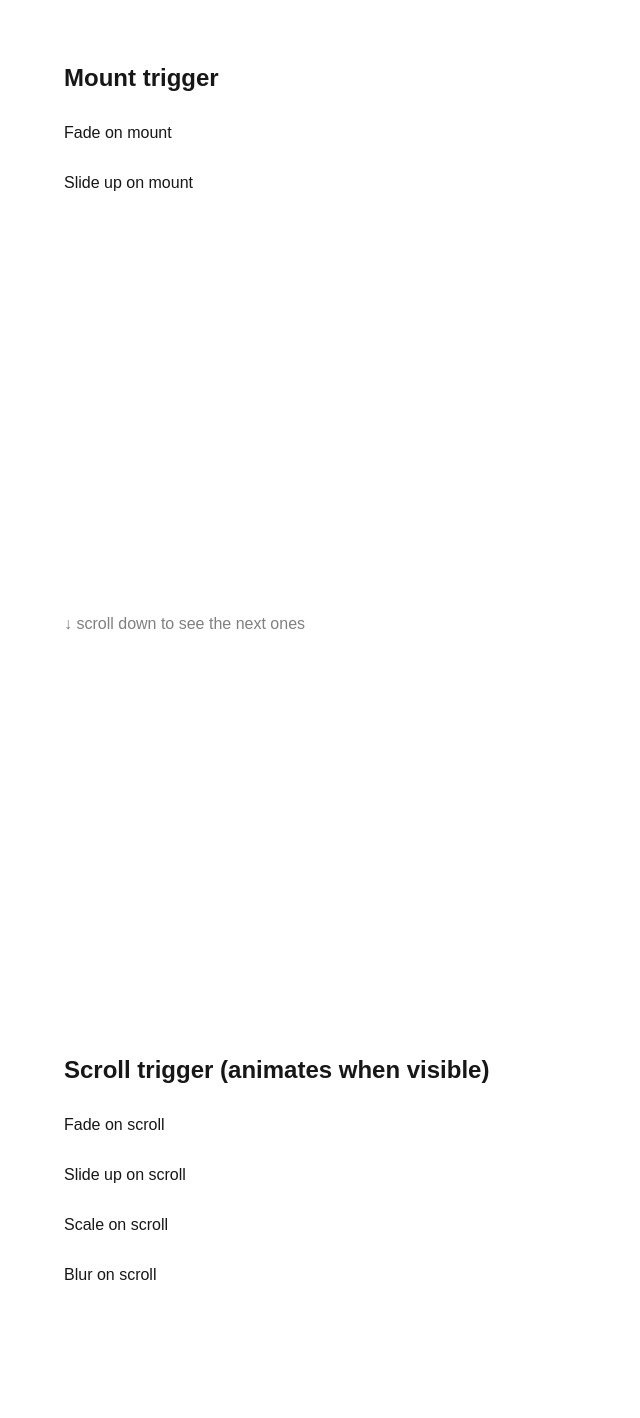
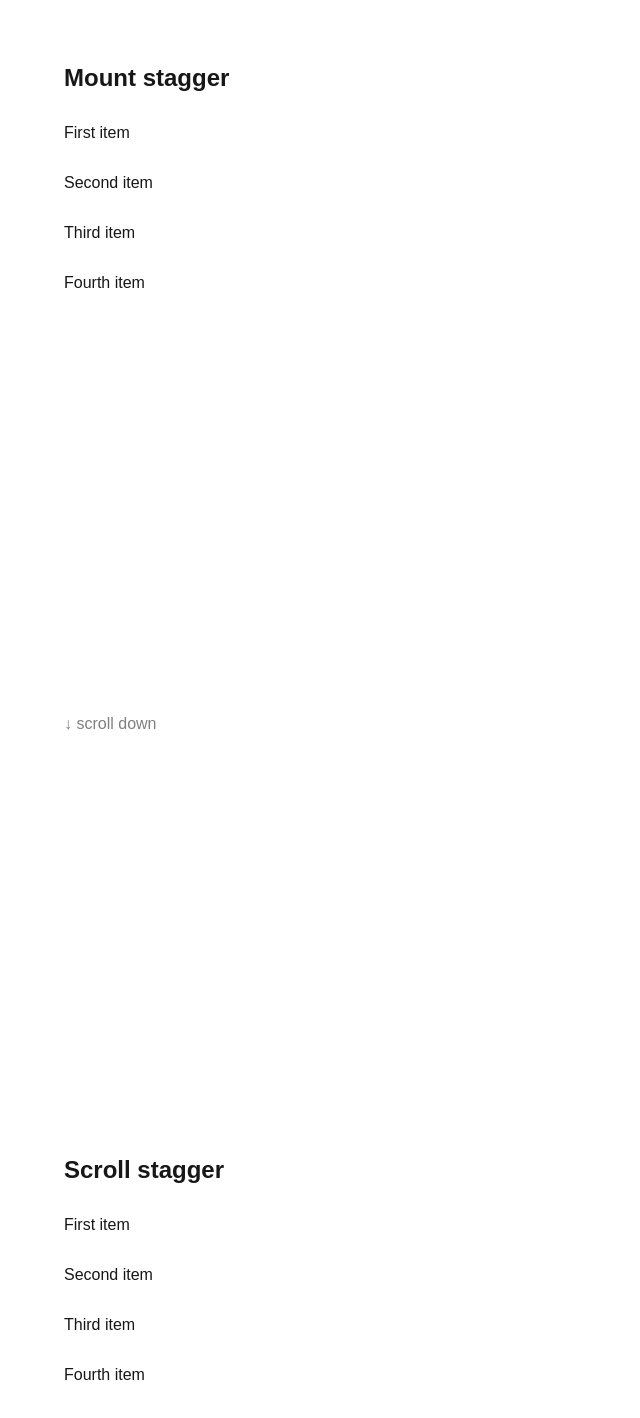
Before and after one commit to acristinaa/animations, a Next.js app: page / in a window 1280 px wide. Shown: the top 1418 px of the page, without its empty margins (0-640 px from the left). Before the commit the page ends 1348 px from the top, so only its background shows below. Built offline with nearby package versions, Linux system fonts and the light colour scheme.

Commit message:
add stagger.

```diff
--- a/app/page.tsx
+++ b/app/page.tsx
@@ -1,4 +1,4 @@
-import { AnimateIn } from "./components/AnimateIn";
+import { Stagger } from "./components/stagger";
 
 export default function Home() {
   return (
@@ -9,31 +9,25 @@ export default function Home() {
         flexDirection: "column",
         gap: "2rem",
       }}>
-      <h2>Mount trigger</h2>
-      <AnimateIn variant="fade">
-        <p>Fade on mount</p>
-      </AnimateIn>
-      <AnimateIn variant="slide-up" delay={100}>
-        <p>Slide up on mount</p>
-      </AnimateIn>
+      <h2>Mount stagger</h2>
+      <Stagger variant="slide-up" staggerMs={100}>
+        <p>First item</p>
+        <p>Second item</p>
+        <p>Third item</p>
+        <p>Fourth item</p>
+      </Stagger>
 
       <div style={{ height: "100vh", display: "flex", alignItems: "center" }}>
-        <p style={{ color: "gray" }}>↓ scroll down to see the next ones</p>
+        <p style={{ color: "gray" }}>↓ scroll down</p>
       </div>
 
-      <h2>Scroll trigger (animates when visible)</h2>
-      <AnimateIn variant="fade" trigger="scroll">
-        <p>Fade on scroll</p>
-      </AnimateIn>
-      <AnimateIn variant="slide-up" trigger="scroll" delay={100}>
-        <p>Slide up on scroll</p>
-      </AnimateIn>
-      <AnimateIn variant="scale" trigger="scroll" delay={200}>
-        <p>Scale on scroll</p>
-      </AnimateIn>
-      <AnimateIn variant="blur" trigger="scroll" delay={300}>
-        <p>Blur on scroll</p>
-      </AnimateIn>
+      <h2>Scroll stagger</h2>
+      <Stagger variant="fade" staggerMs={120} trigger="scroll">
+        <p>First item</p>
+        <p>Second item</p>
+        <p>Third item</p>
+        <p>Fourth item</p>
+      </Stagger>
     </main>
   );
 }
```
